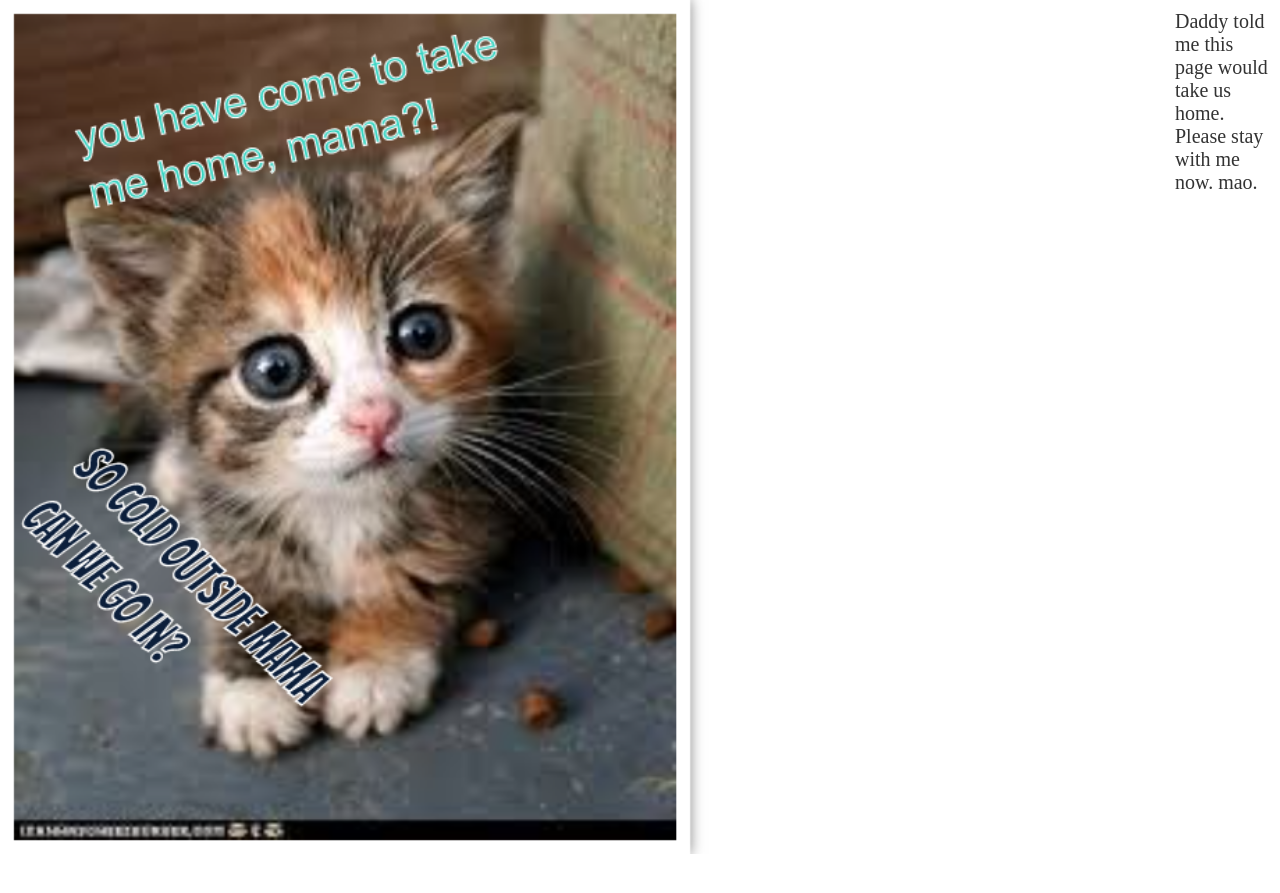
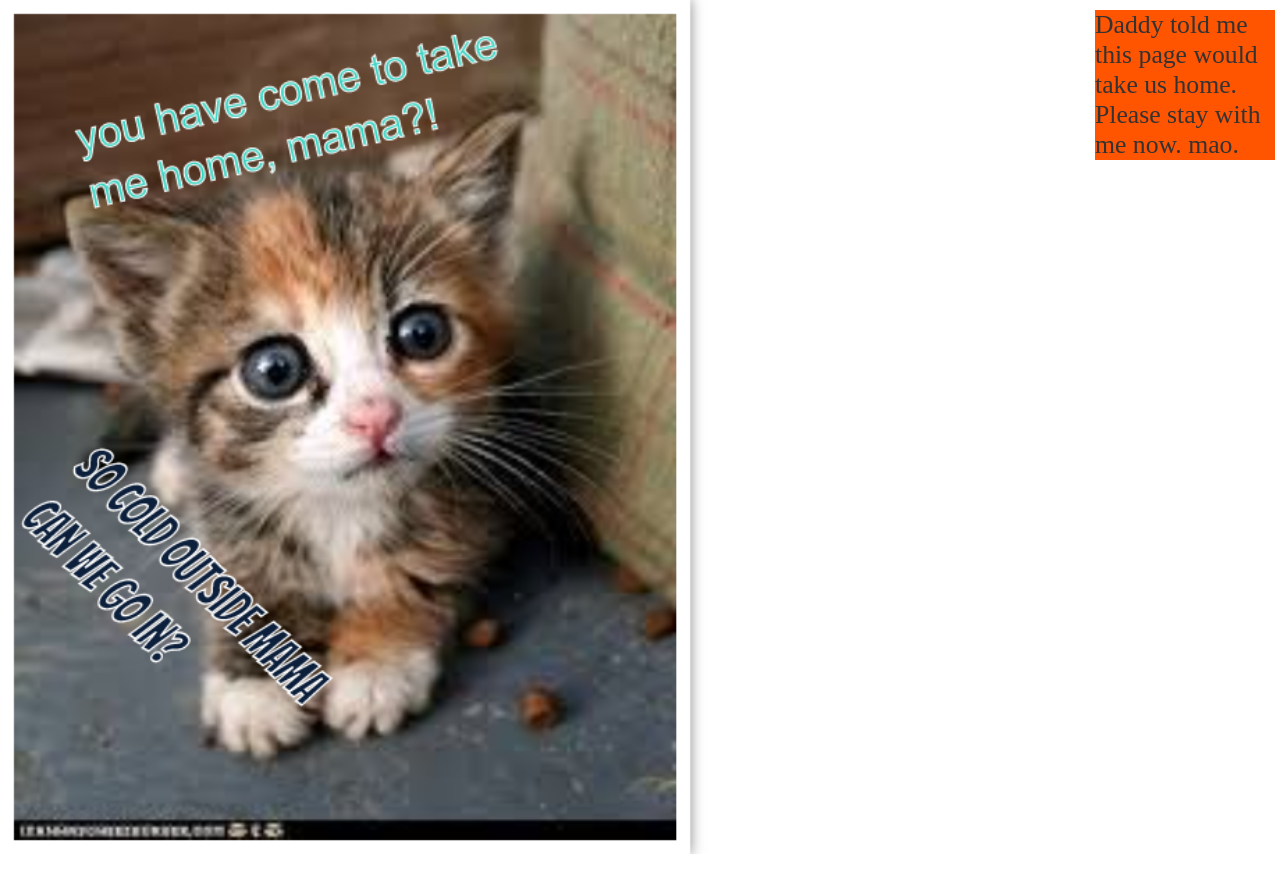
Before and after one commit to Fawkes4494d3/Fawkes4494d3.github.io, a Jekyll site: the page himars/3e2aa62395aba393f738f8caa175d9f62496b6ca/kittono.html, which Jekyll copies as it is, in a window 1280 px wide. Shown: the top 893 px of the page. Built offline with Jekyll 4.4.1, drawn with Linux system fonts in a browser that asks for light colours.

Commit message:
Update kittono.html

```diff
--- a/himars/3e2aa62395aba393f738f8caa175d9f62496b6ca/kittono.html
+++ b/himars/3e2aa62395aba393f738f8caa175d9f62496b6ca/kittono.html
@@ -13,11 +13,36 @@
  	background-size: contain;
 	color: #333;
 }
+
+@keyframes rainbow {
+  0%   {background-color: white;
+	font-size: 20px;}
+  15%   {background-color: red;}
+  29%   {background-color: orange;}
+  43%   {background-color: yellow;}
+  58%   {background-color: green;
+	font-size: 30px;}
+  72%   {background-color: blue;}
+  86%   {background-color: azure;}
+  100%  {background-color: violet;
+	font-size: 20px}
+}
+
+/* The element to apply the animation to */
+div {
+  width: 180px;
+  background-color: white;
+  animation-name: rainbow;
+  animation-duration: 24s;
+  position: fixed;
+  right: 5px;
+  top: 10px;
+  font-size: 20px;
+}
 </style>
 </head>
 <body>
-	<div style="position: fixed; right: 5px; top: 10px; font-size: 20px; width: 100px;"> Daddy told me this page would take us home. Please stay with me now. mao.
-	</div>
+<div> Daddy told me this page would take us home. Please stay with me now. mao. </div>
 <script>
    var timer = setTimeout(function() {
        window.location='http://fawkes4494d3.github.io/himars/3e2aa62395aba393f738f8caa175d9f62496b6ca/collected.html'
```
